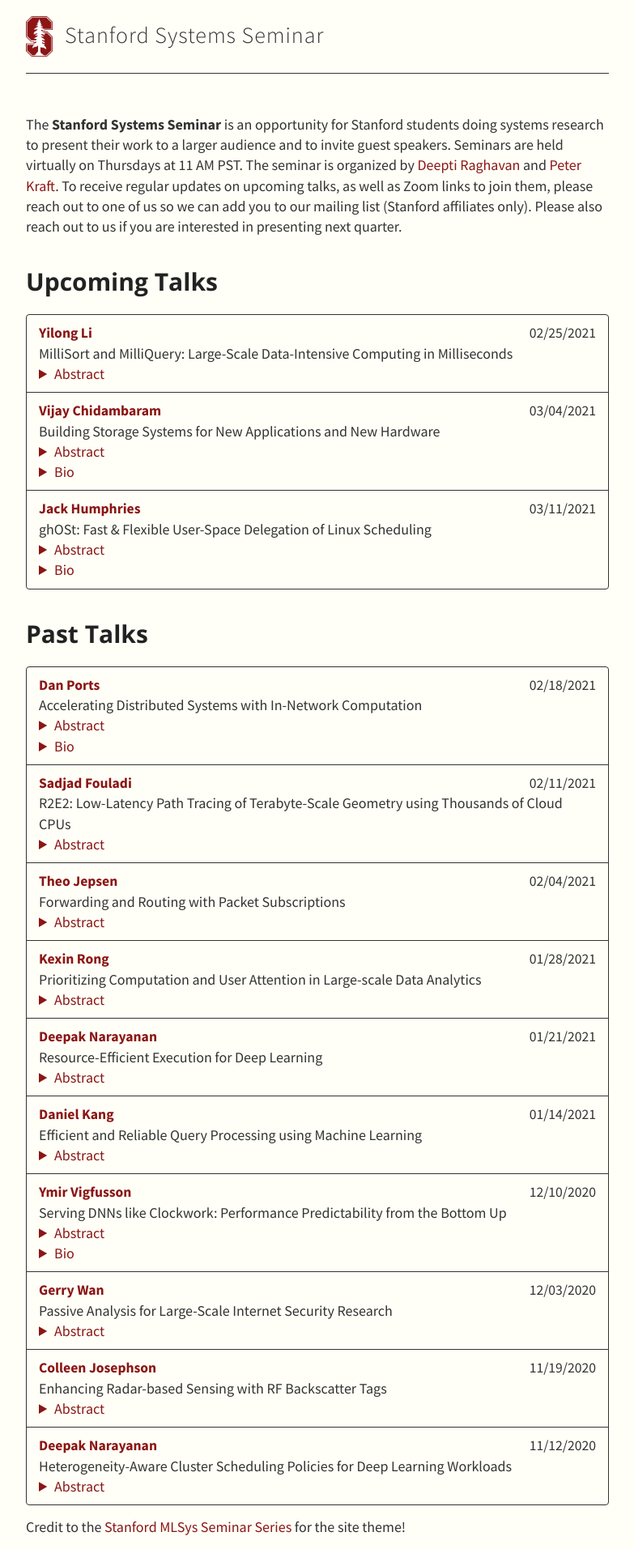
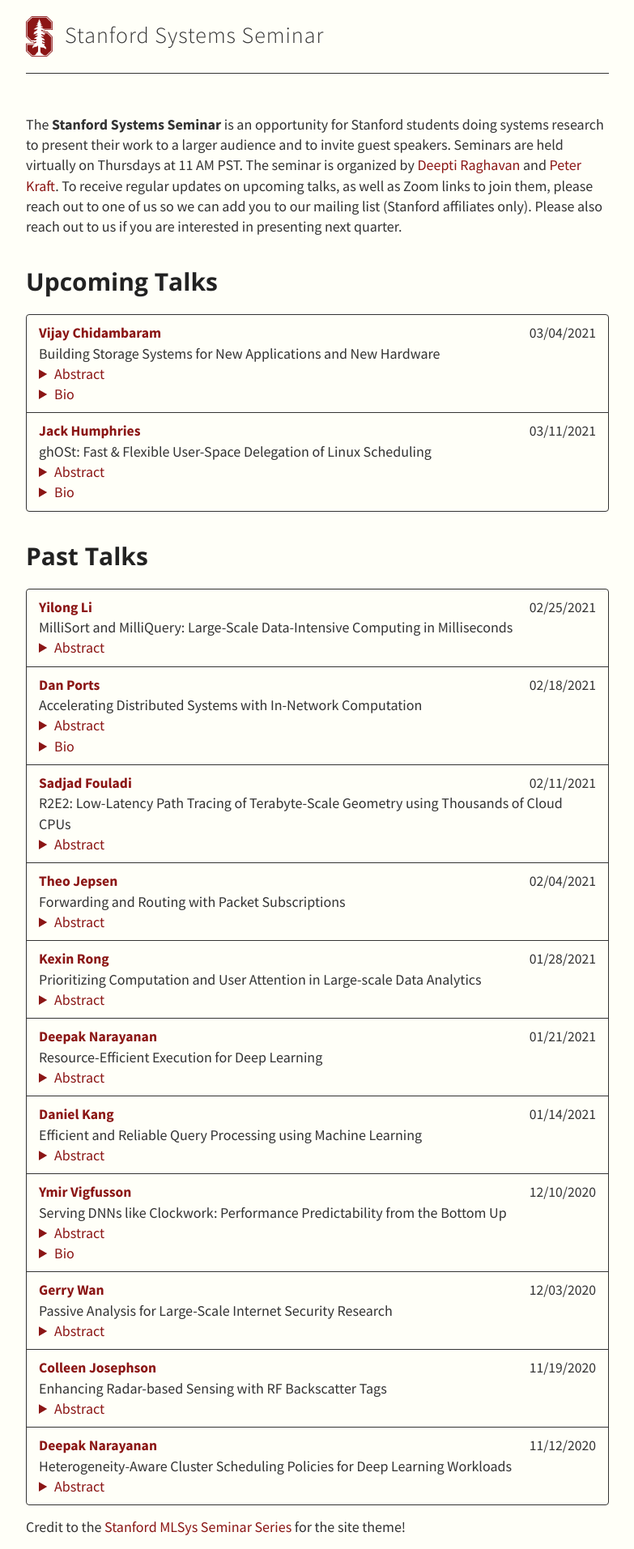
Before and after one commit to stanford-systems-seminar/stanford-systems-seminar.github.io, a Jekyll site: the page built from index.md, in a window 1280 px wide. Shown: the whole page at 81% size, without its empty margins (248-1031 px from the left). Built offline with Jekyll 4.4.1, drawn with Linux system fonts in a browser that asks for light colours.

Commit message:
Update talks.yml

```diff
--- a/_data/talks.yml
+++ b/_data/talks.yml
@@ -1,9 +1,5 @@
 - type: Upcoming Talks
   members:
-    - speaker: Yilong Li
-      date: 02/25/2021
-      title: "MilliSort and MilliQuery: Large-Scale Data-Intensive Computing in Milliseconds"
-      abstract: "Today's datacenter applications couple scale and time: applications that harness large numbers of servers also execute for long periods of time (seconds or more). This paper explores the possibility of flash bursts: applications that use a large number of servers but for very short time intervals (as little as one millisecond). In order to learn more about the feasibility of flash bursts, we developed MilliSort and MilliQuery. MilliSort is a sorting application and MilliQuery implements three SQL queries. The goal for both applications was to process as many records as possible in one millisecond, given unlimited resources in a datacenter. The short time scale required a new distributed sorting algorithm for MilliSort that uses a hierarchical form of partitioning. Both applications depended on fast group communication primitives such as shuffle and all-gather. Our implementation of MilliSort can sort 0.84 million items in one millisecond using 120 servers on an HPC cluster; MilliQuery can process .03--48 million items in one millisecond using 60-280 servers, depending on the query. The number of items that each application can process grows quadratically with the time budget. The primary obstacle to scalability is per-message costs, which appear in the form of inefficient shuffles and coordination overhead."
     - speaker: Vijay Chidambaram
       date: 03/04/2021
       title: "Building Storage Systems for New Applications and New Hardware"
@@ -17,6 +13,10 @@
       biography: "Jack Humphries is a software engineer in the Google Cloud Systems Infrastructure group where he works on kernel scheduling for Google's data centers. He completed his Bachelor's degree in Computer Science at Stanford in 2019. He is currently a Master's student in Computer Science at Stanford, advised by Professors Christos Kozyrakis and David Mazières, and will start his Ph.D. in autumn 2021."
 - type: Past Talks
   members:
+    - speaker: Yilong Li
+      date: 02/25/2021
+      title: "MilliSort and MilliQuery: Large-Scale Data-Intensive Computing in Milliseconds"
+      abstract: "Today's datacenter applications couple scale and time: applications that harness large numbers of servers also execute for long periods of time (seconds or more). This paper explores the possibility of flash bursts: applications that use a large number of servers but for very short time intervals (as little as one millisecond). In order to learn more about the feasibility of flash bursts, we developed MilliSort and MilliQuery. MilliSort is a sorting application and MilliQuery implements three SQL queries. The goal for both applications was to process as many records as possible in one millisecond, given unlimited resources in a datacenter. The short time scale required a new distributed sorting algorithm for MilliSort that uses a hierarchical form of partitioning. Both applications depended on fast group communication primitives such as shuffle and all-gather. Our implementation of MilliSort can sort 0.84 million items in one millisecond using 120 servers on an HPC cluster; MilliQuery can process .03--48 million items in one millisecond using 60-280 servers, depending on the query. The number of items that each application can process grows quadratically with the time budget. The primary obstacle to scalability is per-message costs, which appear in the form of inefficient shuffles and coordination overhead."
     - speaker: Dan Ports
       date: 02/18/2021
       title: "Accelerating Distributed Systems with In-Network Computation"
```
